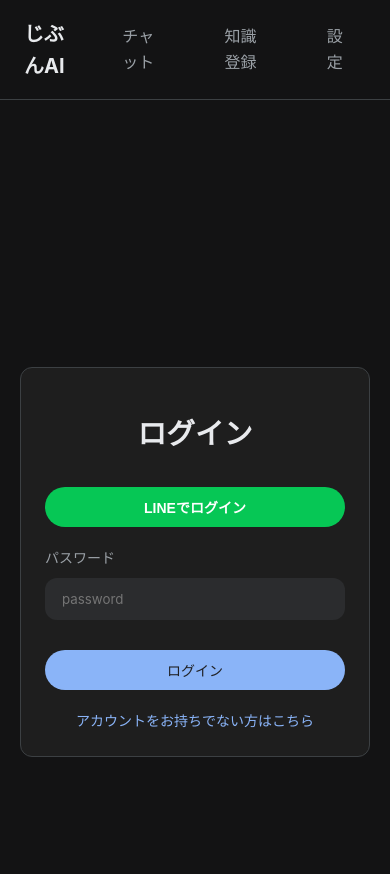
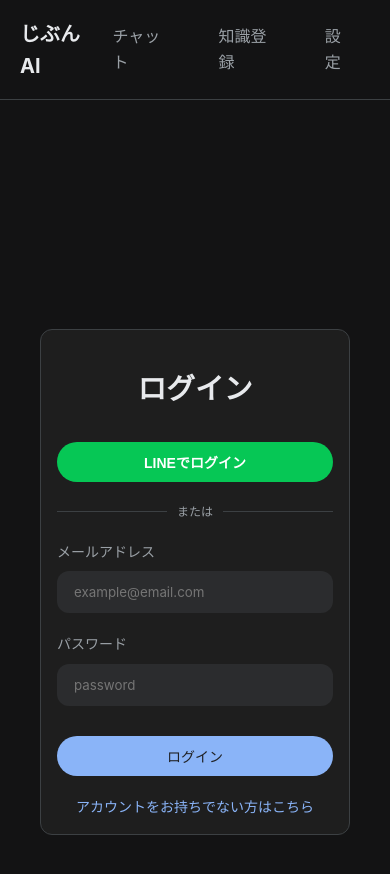
Before and after one commit to YasuNoa/MyRAGApp, a Next.js app: page /login in a window 390 px wide. Shown: the top 874 px of the page. Built offline with nearby package versions, Linux system fonts and the light colour scheme.

Commit message:
fix:uservility changed size for PC,Phone,Ipad

```diff
--- a/app/globals.css
+++ b/app/globals.css
@@ -102,3 +102,29 @@ body {
   color: var(--text-color);
   background-color: rgba(255, 255, 255, 0.1);
 }
+
+/* Responsive Container */
+.container {
+  max-width: 1200px;
+  margin: 0 auto;
+  padding: 0 20px;
+}
+
+@media (max-width: 768px) {
+  .neo-card {
+    padding: 16px;
+  }
+
+  .container {
+    padding: 0 16px;
+  }
+
+  /* Adjust font sizes for mobile */
+  h1 {
+    font-size: 1.8rem !important;
+  }
+
+  h2 {
+    font-size: 1.4rem !important;
+  }
+}
--- a/app/layout.tsx
+++ b/app/layout.tsx
@@ -20,18 +20,23 @@ export default function RootLayout({
       <body>
         {/* ナビゲーションヘッダー */}
         <nav style={{
-          padding: "16px 24px",
+          padding: "16px 20px",
           borderBottom: "1px solid var(--border-color)",
           display: "flex",
           alignItems: "center",
-          gap: "24px",
+          justifyContent: "space-between",
           backgroundColor: "var(--bg-color)",
-          marginBottom: "40px"
+          marginBottom: "40px",
+          position: "sticky",
+          top: 0,
+          zIndex: 100
         }}>
-          <div style={{ fontWeight: "bold", fontSize: "20px", marginRight: "auto", color: "var(--text-color)" }}>じぶんAI</div>
-          <a href="/" className="neo-nav-link">チャット</a>
-          <a href="/knowledge" className="neo-nav-link">知識登録</a>
-          <a href="/profile" className="neo-nav-link">設定</a>
+          <div style={{ fontWeight: "bold", fontSize: "20px", color: "var(--text-color)" }}>じぶんAI</div>
+          <div style={{ display: "flex", gap: "16px" }}>
+            <a href="/" className="neo-nav-link">チャット</a>
+            <a href="/knowledge" className="neo-nav-link">知識登録</a>
+            <a href="/profile" className="neo-nav-link">設定</a>
+          </div>
         </nav>
 
         {/* children には、各ページのコンテンツ（page.tsxなど）が差し込まれます */}
--- a/app/login/page.tsx
+++ b/app/login/page.tsx
@@ -45,13 +45,14 @@ export default function LoginPage() {
 
   return (
     <div style={{
-      height: "100vh",
+      minHeight: "100vh",
       display: "flex",
       justifyContent: "center",
       alignItems: "center",
-      backgroundColor: "var(--bg-color)"
+      backgroundColor: "var(--bg-color)",
+      padding: "20px"
     }}>
-      <div className="neo-card" style={{ width: "400px", border: "1px solid var(--border-color)" }}>
+      <div className="neo-card" style={{ width: "100%", maxWidth: "400px", border: "1px solid var(--border-color)" }}>
         <h1 style={{ textAlign: "center", fontSize: "1.8rem", marginBottom: "30px" }}>ログイン</h1>
 
         {/* LINE Login Button */}
@@ -80,7 +81,26 @@ export default function LoginPage() {
           </button>
         </form>
 
+
+        <div style={{ display: "flex", alignItems: "center", margin: "20px 0" }}>
+          <div style={{ flex: 1, height: "1px", backgroundColor: "var(--border-color)" }}></div>
+          <span style={{ padding: "0 10px", color: "var(--text-secondary)", fontSize: "12px" }}>または</span>
+          <div style={{ flex: 1, height: "1px", backgroundColor: "var(--border-color)" }}></div>
+        </div>
+
         <form onSubmit={handleSubmit} style={{ display: "flex", flexDirection: "column", gap: "20px" }}>
+          <div>
+            <label style={{ display: "block", marginBottom: "8px", color: "var(--text-secondary)", fontSize: "14px" }}>メールアドレス</label>
+            <input
+              type="email"
+              className="neo-input"
+              style={{ width: "100%", boxSizing: "border-box" }}
+              value={email}
+              onChange={(e) => setEmail(e.target.value)}
+              placeholder="example@email.com"
+              required
+            />
+          </div>
           <div>
             <label style={{ display: "block", marginBottom: "8px", color: "var(--text-secondary)", fontSize: "14px" }}>パスワード</label>
             <input
--- a/app/profile/profile-menu.tsx
+++ b/app/profile/profile-menu.tsx
@@ -9,7 +9,7 @@ export default function ProfileMenu({ user }: { user: any }) {
   const [isAccountOpen, setIsAccountOpen] = useState(false);
 
   return (
-    <div className="neo-card" style={{ maxWidth: "600px", margin: "0 auto", padding: "0", overflow: "hidden" }}>
+    <div className="neo-card" style={{ width: "100%", maxWidth: "600px", margin: "0 auto", padding: "0", overflow: "hidden" }}>
       {/* Header */}
       <div style={{
         padding: "32px",
--- a/auth.ts
+++ b/auth.ts
@@ -13,6 +13,21 @@ export const { handlers, signIn, signOut, auth } = NextAuth({
     ...authConfig,
     adapter: PrismaAdapter(prisma),
     session: { strategy: "jwt" },
+    callbacks: {
+        ...authConfig.callbacks,
+        async jwt({ token, user }) {
+            if (user) {
+                token.id = user.id;
+            }
+            return token;
+        },
+        async session({ session, token }) {
+            if (token.id && session.user) {
+                session.user.id = token.id as string;
+            }
+            return session;
+        },
+    },
     providers: [
         Line({
             clientId: process.env.AUTH_LINE_ID,
```
Also changed, not shown: app/actions/profile.ts (+18 -1 lines), app/page.tsx (+9 -6 lines), app/profile/profile-form.tsx (+12 -1 lines), app/register/page.tsx (+4 -3 lines).
